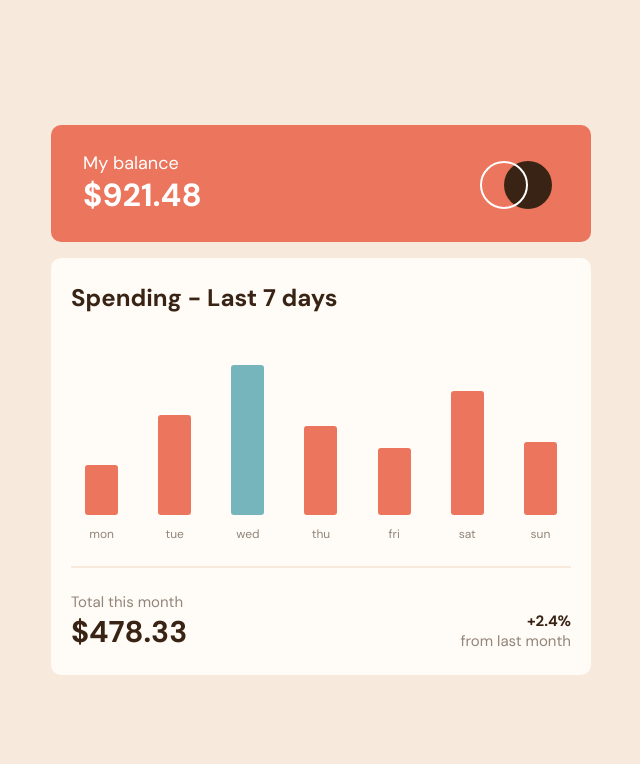
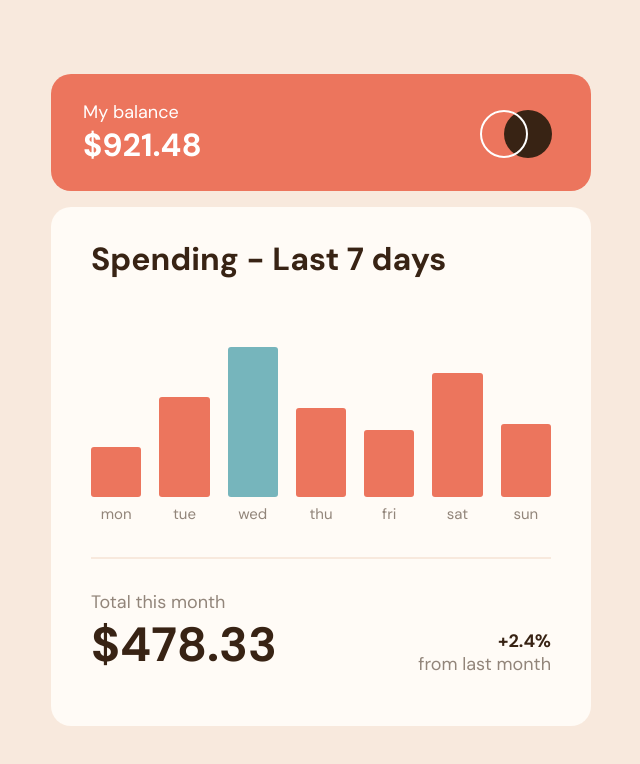
Before and after one commit to achiewe/expenses-chart-component, a React (Vite) app: page / in a window 1280 px wide. Shown: the top 764 px of the page, without its empty margins (319-959 px from the left). Built offline with nearby package versions, Linux system fonts and the light colour scheme.

Commit message:
add Global Styles file

```diff
--- a/index.html
+++ b/index.html
@@ -4,6 +4,12 @@
     <meta charset="UTF-8" />
     <link rel="icon" href="./src/photoes/favicon-32x32.png" />
     <meta name="viewport" content="width=device-width, initial-scale=1.0" />
+    <link rel="preconnect" href="https://fonts.googleapis.com" />
+    <link rel="preconnect" href="https://fonts.gstatic.com" crossorigin />
+    <link
+      href="https://fonts.googleapis.com/css2?family=DM+Sans:wght@400;700&display=swap"
+      rel="stylesheet"
+    />
     <title>expenses chart page</title>
   </head>
   <body>
--- a/src/App.tsx
+++ b/src/App.tsx
@@ -1,10 +1,12 @@
 import styled from "styled-components";
 import Balance from "./components/Balance";
 import Statistic from "./components/Statistic";
+import GlobalStyles from "./GlobalStyles";
 
 function App(): JSX.Element {
   return (
     <StyledMain>
+      <GlobalStyles />
       <Balance />
       <Statistic />
     </StyledMain>
@@ -21,5 +23,8 @@ const StyledMain = styled.div`
   align-items: center;
   background-color: #f8e9dd;
   padding: 0 16px;
+  @media (min-width: 1024px) {
+    padding: 0;
+  }
 `;
 export default App;
--- /dev/null
+++ b/src/GlobalStyles.ts
@@ -0,0 +1,18 @@
+import { createGlobalStyle } from "styled-components";
+
+const GlobalStyles = createGlobalStyle`
+
+    *{
+      font-family: 'DM Sans', sans-serif;
+        margin: 0;
+        padding: 0;
+        box-sizing: border-box;
+    }
+
+    body{
+        width: 100%;
+        min-height: 100vh;
+    }
+`;
+
+export default GlobalStyles;
--- a/src/components/Balance.tsx
+++ b/src/components/Balance.tsx
@@ -26,6 +26,7 @@ const HeaderDiv = styled.header`
 
   @media (min-width: 1024px) {
     padding: 27px 39px 25px 32px;
+    border-radius: 20px;
   }
 
   h1 {
--- a/src/components/Statistic.tsx
+++ b/src/components/Statistic.tsx
@@ -7,33 +7,45 @@ const Statistic = (): JSX.Element => {
         <h1>Spending - Last 7 days</h1>
         <div className="graphical-representation">
           <div className="month-statistic">
-            <div className="div mon"></div>
+            <div className="div mon">
+              <div className="red">$17.45 </div>
+            </div>
             <h4>mon </h4>
           </div>
           <div className="month-statistic">
-            <div className="div tue"></div>
+            <div className="div tue">
+              <div className="red">$34.91 </div>
+            </div>
             <h4>tue </h4>
           </div>
           <div className="month-statistic">
             <div className="div wed">
-              <div className="red"> </div>
+              <div className="red">$52.36 </div>
             </div>
             <h4>wed </h4>
           </div>
           <div className="month-statistic">
-            <div className="div thu"></div>
+            <div className="div thu">
+              <div className="red">$31.07 </div>
+            </div>
             <h4>thu </h4>
           </div>
           <div className="month-statistic">
-            <div className="div fri"></div>
+            <div className="div fri">
+              <div className="red">$23.39 </div>
+            </div>
             <h4>fri </h4>
           </div>
           <div className="month-statistic">
-            <div className="div sat"></div>
+            <div className="div sat">
+              <div className="red">$43.28 </div>
+            </div>
             <h4>sat </h4>
           </div>
           <div className="month-statistic">
-            <div className="div sun"></div>
+            <div className="div sun">
+              <div className="red">$25.48 </div>
+            </div>
             <h4>sun </h4>
           </div>
         </div>
@@ -63,11 +75,21 @@ const MainDiv = styled.main`
   background-color: #fffbf6;
   border-radius: 10px;
 
+  @media (min-width: 1024px) {
+    padding: 32px 40px 49px 40px;
+    border-radius: 20px;
+    gap: 32px;
+  }
+
   .graphical-div {
     display: flex;
     width: 100%;
     flex-direction: column;
     gap: 52px;
+
+    @media (min-width: 1024px) {
+      gap: 66px;
+    }
 
     h1 {
       font-size: 24px;
@@ -76,6 +98,11 @@ const MainDiv = styled.main`
       letter-spacing: 0px;
       text-align: left;
       color: #382314;
+
+      @media (min-width: 1024px) {
+        font-size: 32px;
+        line-height: 41.66px;
+      }
     }
     .graphical-representation {
       display: flex;
@@ -83,6 +110,9 @@ const MainDiv = styled.main`
       align-items: flex-end;
       gap: 12px;
       width: 100%;
+      @media (min-width: 1024px) {
+        gap: 17.91px;
+      }
 
       .month-statistic {
         display: flex;
@@ -90,12 +120,46 @@ const MainDiv = styled.main`
         align-items: center;
         gap: 11px;
         width: 100%;
+        @media (min-width: 1024px) {
+          gap: 8px;
+        }
 
         .div {
           background-color: #ec755d;
+          position: relative;
           border-radius: 3px;
           width: 100%;
           max-width: 33px;
+          :hover {
+            background-color: #ff9b86;
+          }
+          :hover .red {
+            display: flex;
+          }
+          cursor: pointer;
+          @media (min-width: 1024px) {
+            max-width: 50.36px;
+          }
+        }
+
+        .red {
+          position: absolute;
+          top: -50px;
+          left: -13px;
+          right: 0;
+          display: none;
+          justify-content: center;
+          align-items: center;
+          background-color: #382314;
+          width: 75px;
+          border-radius: 5px;
+          height: 40px;
+          font-size: 18px;
+          font-weight: 700;
+          line-height: 23px;
+          color: #fffbf6;
+          letter-spacing: 0px;
+          text-align: center;
         }
 
         .mon {
@@ -104,22 +168,15 @@ const MainDiv = styled.main`
         .tue {
           height: 100px;
         }
+
         .wed {
           background-color: #76b5bc;
           height: 150px;
-          cursor: pointer;
-          :hover .red {
-            display: block;
-            cursor: pointer;
+          :hover {
+            background-color: #b4e0e5;
           }
         }
 
-        .red {
-          display: none;
-          background-color: red;
-          width: 20px;
-          height: 100px;
-        }
         .thu {
           height: 89px;
         }
@@ -140,6 +197,10 @@ const MainDiv = styled.main`
           letter-spacing: 0px;
           text-align: center;
           color: #92857a;
+          @media (min-width: 1024px) {
+            font-size: 15px;
+            line-height: 19.53px;
+          }
         }
       }
     }
@@ -162,6 +223,17 @@ const MainDiv = styled.main`
       letter-spacing: 0px;
       text-align: left;
       color: #92857a;
+      @media (min-width: 1024px) {
+        font-size: 18px;
+        line-height: 23.44px;
+      }
+    }
+
+    .result-last {
+      display: flex;
+      flex-direction: column;
+      align-items: flex-end;
+      justify-content: flex-end;
     }
 
     .grow {
@@ -171,18 +243,19 @@ const MainDiv = styled.main`
       letter-spacing: 0px;
       text-align: left;
       color: #382314;
+      @media (min-width: 1024px) {
+        font-size: 48px;
+        line-height: 62.5px;
+      }
     }
 
     .span {
       font-size: 15px;
       line-height: 19.53px;
-    }
-
-    .result-last {
-      display: flex;
-      flex-direction: column;
-      align-items: flex-end;
-      justify-content: flex-end;
+      @media (min-width: 1024px) {
+        font-size: 18px;
+        line-height: 23.44px;
+      }
     }
   }
 `;
--- a/src/index.css
+++ /dev/null
@@ -1,16 +0,0 @@
-@tailwind base;
-@tailwind components;
-@tailwind utilities;
-@import url("https://fonts.googleapis.com/css2?family=DM+Sans:wght@400;700&display=swap");
-
-* {
-  box-sizing: border-box;
-  font-family: "DM Sans", sans-serif;
-  margin: 0;
-  padding: 0;
-}
-
-body {
-  width: 100%;
-  min-height: 100vh;
-}
--- a/src/main.tsx
+++ b/src/main.tsx
@@ -1,7 +1,6 @@
 import React from "react";
 import ReactDOM from "react-dom/client";
 import App from "./App.tsx";
-import "./index.css";
 
 ReactDOM.createRoot(document.getElementById("root") as HTMLElement).render(
   <React.StrictMode>
```
